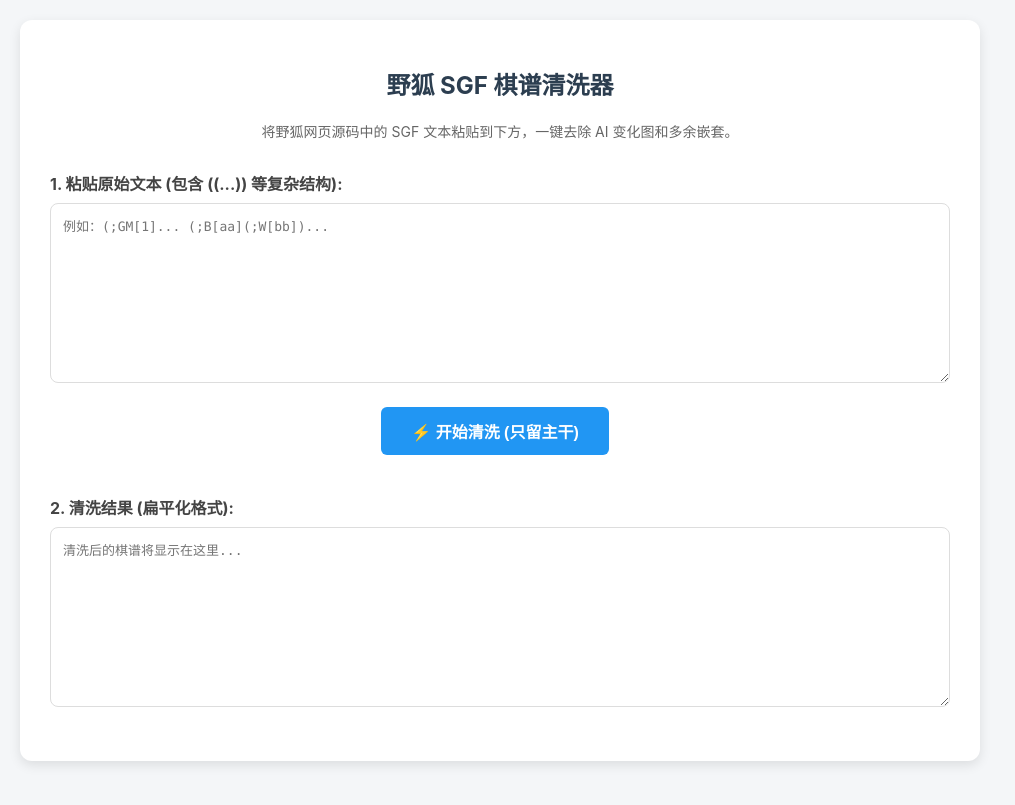
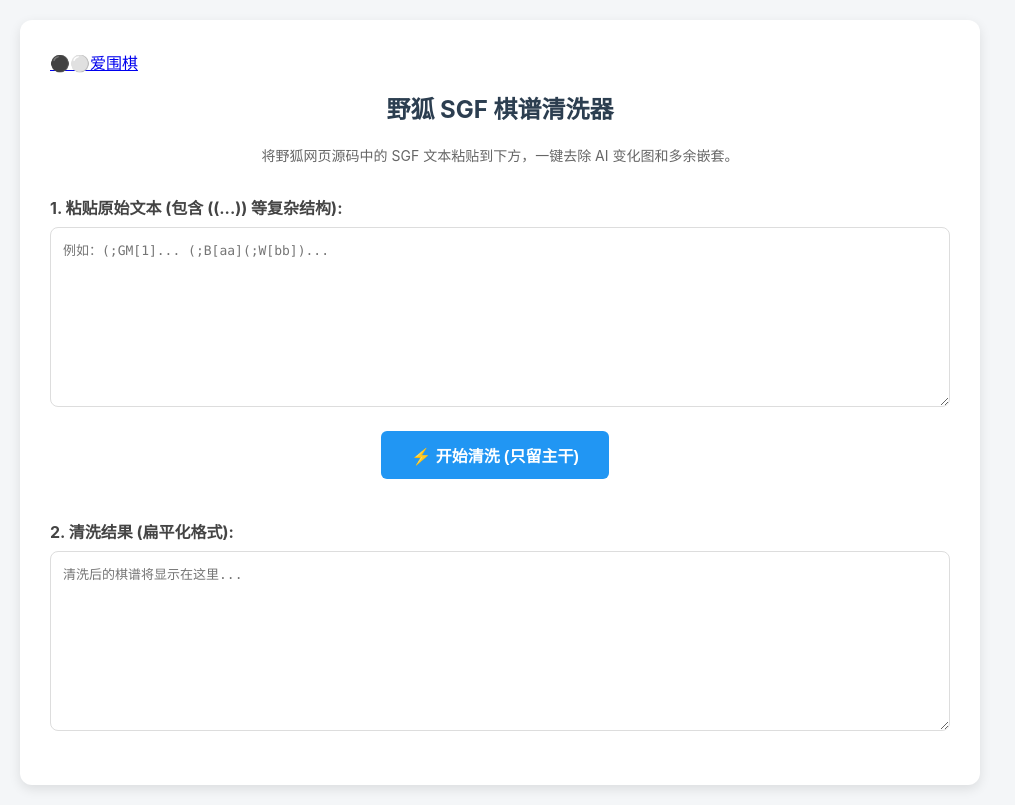
Before and after one commit to iloveweiqi/iloveweiqi.github.io, a plain HTML site: page clear-sgf.html in a window 1280 px wide. Shown: the whole page, without its empty margins (0-1015 px from the left). Drawn offline with Linux system fonts and the light colour scheme.

Commit message:
Update clear-sgf.html

```diff
--- a/clear-sgf.html
+++ b/clear-sgf.html
@@ -101,6 +101,7 @@
 <body>
 
 <div class="container">
+    <a href="index.html">⚫⚪爱围棋</a>
     <h1>野狐 SGF 棋谱清洗器</h1>
     <p class="desc">将野狐网页源码中的 SGF 文本粘贴到下方，一键去除 AI 变化图和多余嵌套。</p>
 
@@ -289,4 +290,5 @@
 </script>
 
 </body>
+
 </html>
```
